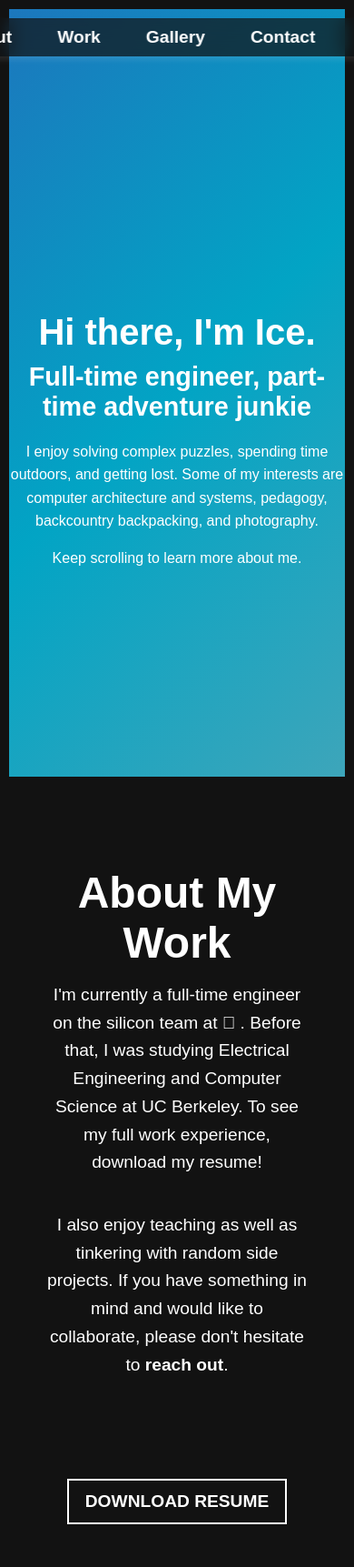
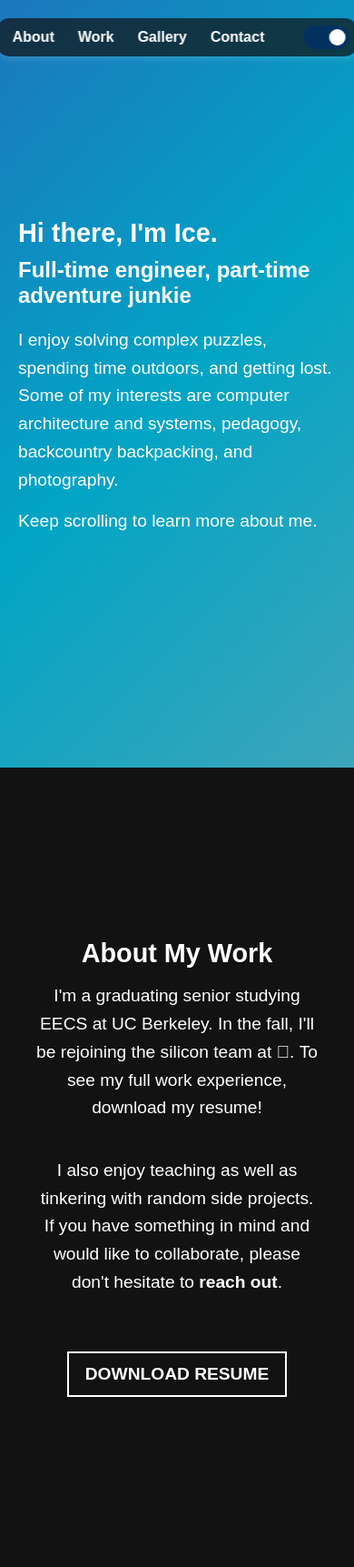
Before and after one commit to pawat-unj/website, a plain HTML site: page index.html in a window 390 px wide. Shown: the top 1723 px of the page at 91% size. Drawn offline with Linux system fonts and the light colour scheme.

Commit message:
improve mobile compatability

```diff
--- a/index.html
+++ b/index.html
@@ -86,7 +86,8 @@
             <div class="work-text">
                 <h2 id="work-title"></h2>
                 <p>
-                    I'm currently a full-time engineer on the silicon team at  . Before that, I was studying Electrical Engineering and Computer Science at UC Berkeley. To see my full work experience, download my resume!
+                    <!-- I'm currently a full-time engineer on the silicon team at . Before that, I was studying Electrical Engineering and Computer Science at UC Berkeley. To see my full work experience, download my resume! -->
+                     I'm a graduating senior studying EECS at UC Berkeley. In the fall, I'll be rejoining the silicon team at . To see my full work experience, download my resume!
                 </p>
                 <br>
                 <p>
--- a/styles.css
+++ b/styles.css
@@ -673,7 +673,7 @@ body.light-mode .contact-me span:nth-child(4) {
 
 
 /* Responsive */
-@media (max-width: 768px) {
+/* @media (max-width: 768px) {
     .gallery-scroll {
         grid-template-columns: repeat(auto-fit, minmax(120px, 1fr));
     }
@@ -681,12 +681,12 @@ body.light-mode .contact-me span:nth-child(4) {
 
 @media (max-width: 768px) {
     .gallery-scroll img {
-        max-height: 250px; /* Reduces image size for smaller screens */
+        max-height: 250px;
     }
-}
+} */
 
 /* Responsive Design */
-@media (max-width: 768px) {
+/* @media (max-width: 768px) {
     .work-container {
         flex-direction: column;
         text-align: center;
@@ -700,10 +700,10 @@ body.light-mode .contact-me span:nth-child(4) {
     .work-resume {
         justify-content: center;
     }
-}
+} */
 
 /* Responsive Design */
-@media (max-width: 768px) {
+/* @media (max-width: 768px) {
     body {
         padding: 10px;
     }
@@ -725,6 +725,92 @@ body.light-mode .contact-me span:nth-child(4) {
     .about-content p {
         font-size: 1rem;
     }
+} */
+
+/* Mobile-Friendly Styles */
+@media (max-width: 768px) {
+    /* Make sections fit the screen width */
+    section {
+        width: 100%;
+        padding: 40px 20px;
+        text-align: center; /* Center text for better readability */
+    }
+
+    /* Navbar adjustments */
+    header {
+        width: 90%; /* Make it responsive */
+        padding: 8px 10px;
+    }
+
+    .nav-links {
+        flex-direction: row; /* Stack nav items */
+        gap: 10px;
+    }
+
+    .nav-links a {
+        font-size: 1rem; /* Adjust text size */
+        padding: 8px;
+    }
+
+    h2 {
+        font-size: 1.8rem !important;
+    }
+
+    /* About section tweaks */
+    #about {
+        flex-direction: column; /* Stack elements */
+        padding: 80px 20px;
+        text-align: left;
+    }
+
+
+    .about-content h3 {
+        font-size: 1.5rem;
+    }
+
+    /* Work section */
+    .work-container {
+        flex-direction: column; /* Stack text and button */
+        gap: 20px;
+        text-align: center;
+    }
+
+    #resume-button {
+        width: 100%; /* Make button full width */
+        text-align: center;
+    }
+
+    /* Gallery - Make images smaller for mobile */
+    /* .gallery-scroll {
+        display: flex;
+        flex-direction: column;
+        gap: 10px;
+    }
+
+    .gallery-row {
+        display: flex;
+        flex-wrap: wrap;
+        justify-content: center;
+    }
+    */
+    .gallery-row img {
+        /* width: 100%;  */
+        max-height: 150px;
+        /* object-fit: cover; */
+        -webkit-overflow-scrolling: touch;
+    }
+
+    /* Contact section - Make icons larger */
+    .contact-icons {
+        display: flex;
+        flex-wrap: wrap;
+        justify-content: center;
+        gap: 15px;
+    }
+
+    .contact-icon {
+        font-size: 3rem; /* Bigger icons for touch accessibility */
+    }
 }
 
 html {
```
Also changed, not shown: script.js (line endings or trailing spaces).
